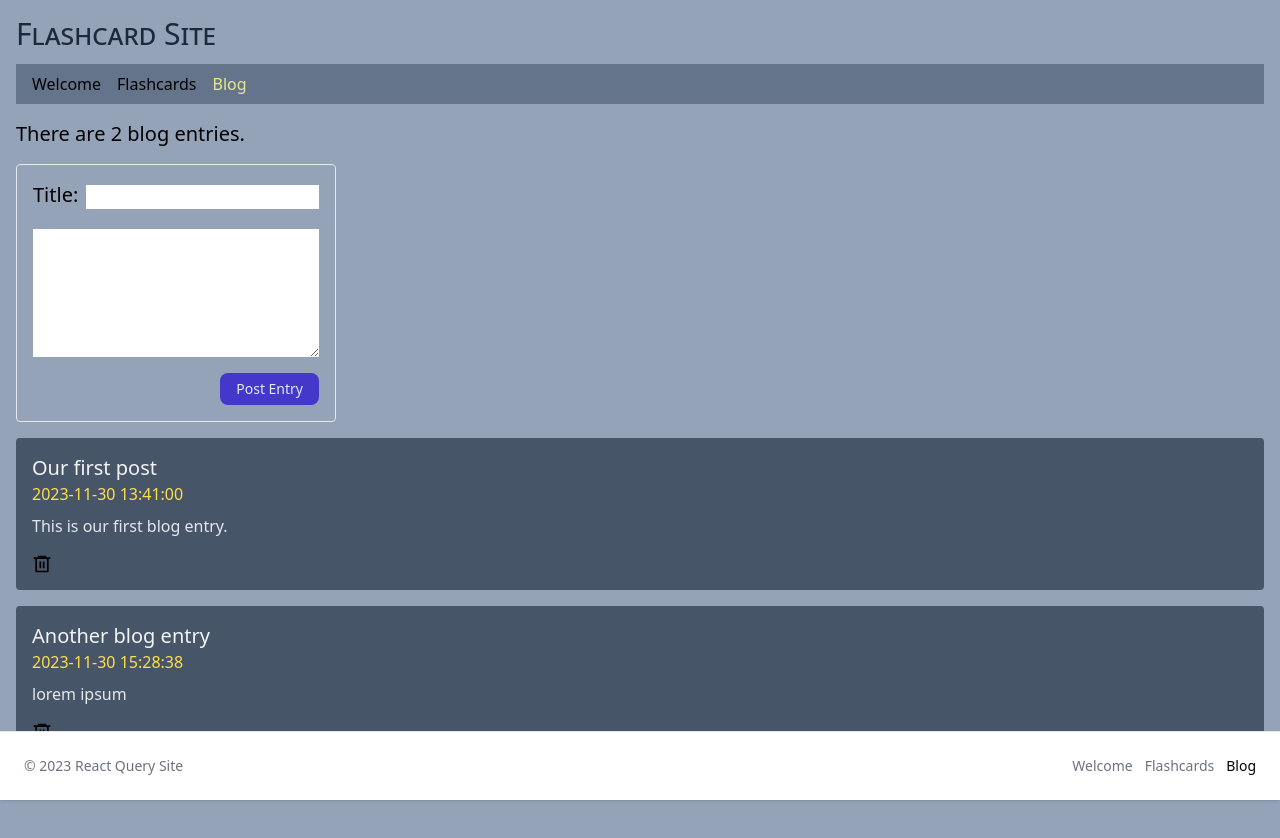
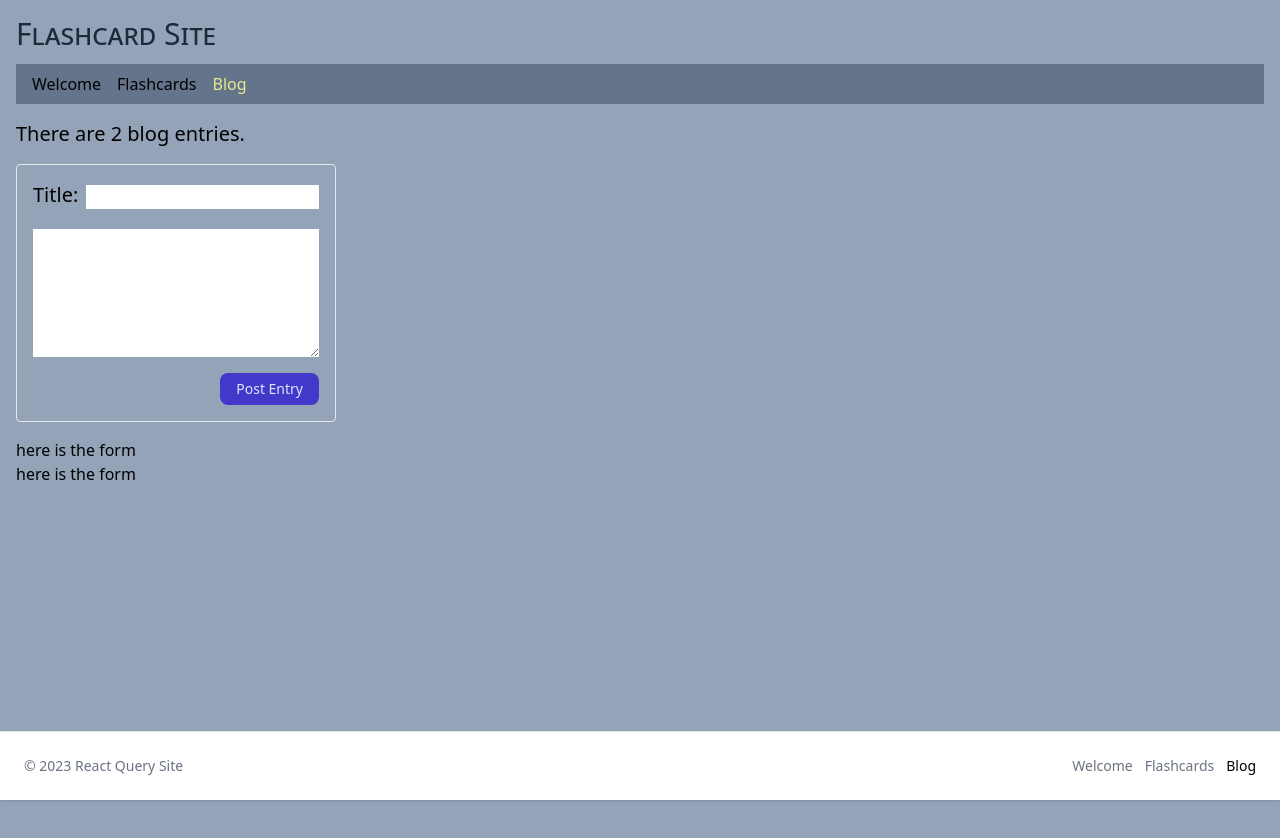
Before and after one commit to edwardtanguay/et412-react-query-flashcard-site, a React (Vite) app: page /blog in a window 1280 px wide. After the commit the page ends 800 px from the top, so only its background shows below. Built offline with nearby package versions, Linux system fonts and the light colour scheme; data requests are answered from the project's data file.

Commit message:
showing form editing

```diff
--- a/src/AppContext.tsx
+++ b/src/AppContext.tsx
@@ -23,7 +23,10 @@ export const AppProvider: React.FC<IAppProvider> = ({ children }) => {
 	useEffect(() => {
 		(async () => {
 			const response = await axios.get(`${config.backendUrl}/blog-items`);
-			const _blogItems = response.data;
+			const _blogItems:IBlogItem[] = response.data;
+			for (const _blogItem of _blogItems) {
+				_blogItem.editingStatus = 'editing';
+			}
 			setBlogItems(_blogItems);
 		})();
 	}, []);
--- a/src/interfaces.ts
+++ b/src/interfaces.ts
@@ -12,4 +12,5 @@ export interface IBlogItem {
 	when: string;
 	title: string;
 	body: string;
+	editingStatus: "showing" | "editing";
 }
--- a/src/pages/PageBlog.tsx
+++ b/src/pages/PageBlog.tsx
@@ -1,9 +1,12 @@
 import { useContext } from "react";
 import { AppContext } from "../AppContext";
 import { RiDeleteBin6Line } from "react-icons/ri";
+import { FaPencil } from "react-icons/fa6";
+import React from "react";
 
 export const PageBlog = () => {
-	const { blogItems, handleAddBlogItem, handleDeleteBlogItem } = useContext(AppContext);
+	const { blogItems, handleAddBlogItem, handleDeleteBlogItem } =
+		useContext(AppContext);
 
 	return (
 		<>
@@ -11,7 +14,10 @@ export const PageBlog = () => {
 				There are {blogItems.length} blog entries.
 			</h2>
 
-			<form onSubmit={handleAddBlogItem} className="mt border p-4 rounded w-80 mb-4 pb-0">
+			<form
+				onSubmit={handleAddBlogItem}
+				className="mt border p-4 rounded w-80 mb-4 pb-0"
+			>
 				<div className="mb-4 flex gap-2 items-center">
 					<label htmlFor="title" className="text-xl pb-1">
 						Title:
@@ -33,17 +39,35 @@ export const PageBlog = () => {
 
 			{blogItems.map((blogItem) => {
 				return (
+					<React.Fragment key={blogItem.id}>
+						{blogItem.editingStatus === "showing" && (
 							<div
-						key={blogItem.id}
 								className="bg-slate-600 p-4 mb-4 rounded"
 							>
 								<p className="text-gray-100 text-xl">
 									{blogItem.title}
 								</p>
-						<p className="text-yellow-300 mb-2">{blogItem.when}</p>
-						<p className="text-gray-200 mb-4">{blogItem.body}</p>
-						<RiDeleteBin6Line className="text-xl cursor-pointer" onClick={() => handleDeleteBlogItem(blogItem)} />
+								<p className="text-yellow-300 mb-2">
+									{blogItem.when}
+								</p>
+								<p className="text-gray-200 mb-4">
+									{blogItem.body}
+								</p>
+								<div className="flex gap-3">
+									<RiDeleteBin6Line
+										className="text-xl cursor-pointer"
+										onClick={() =>
+											handleDeleteBlogItem(blogItem)
+										}
+									/>
+									<FaPencil className="mt-[.1rem] cursor-pointer" />
 								</div>
+							</div>
+						)}
+						{blogItem.editingStatus === "editing" && (
+							<p>here is the form</p>
+						)}
+					</React.Fragment>
 				);
 			})}
 		</>
```
Also changed, not shown: dev/notes.txt. Lines whose indentation alone changed are shown as unchanged.
